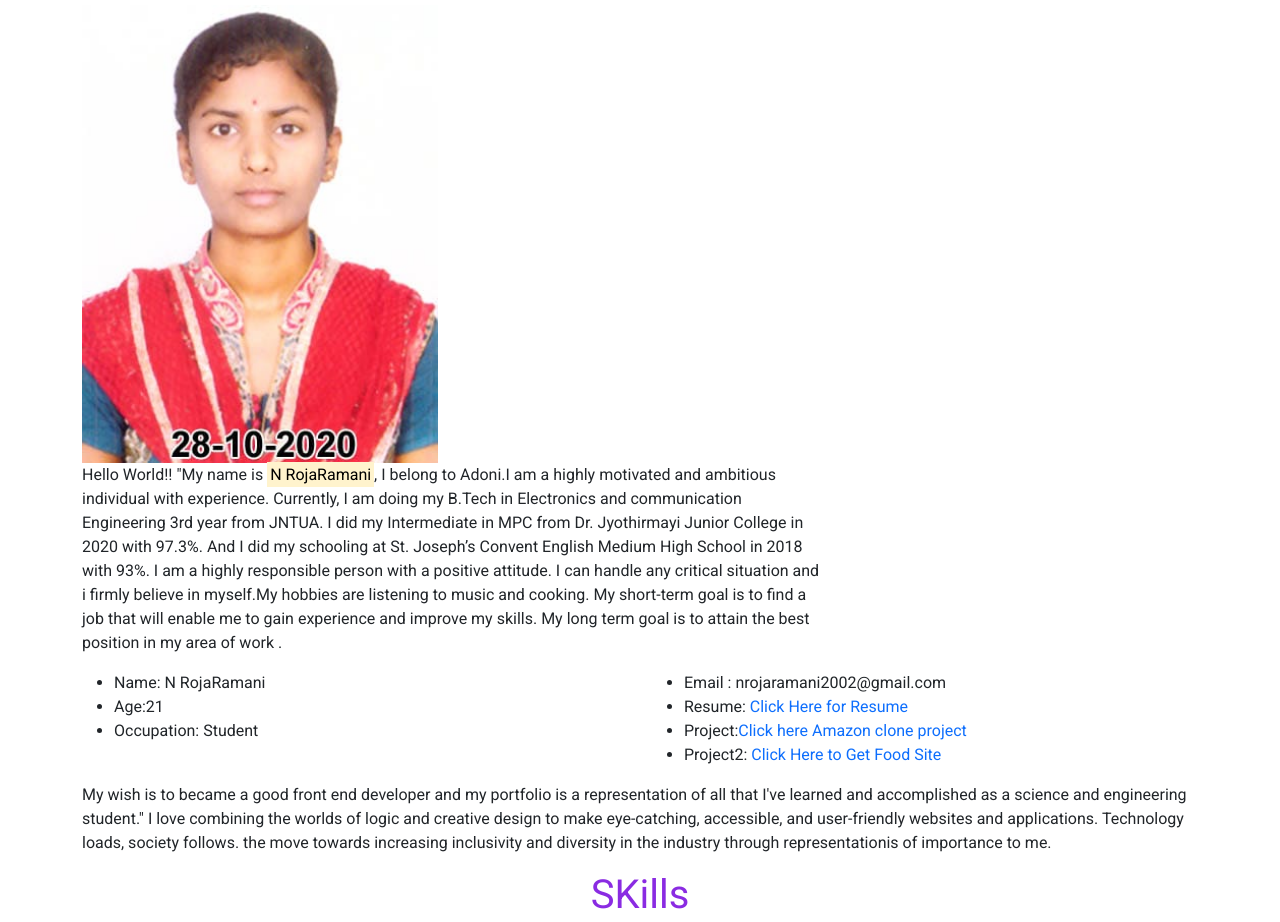
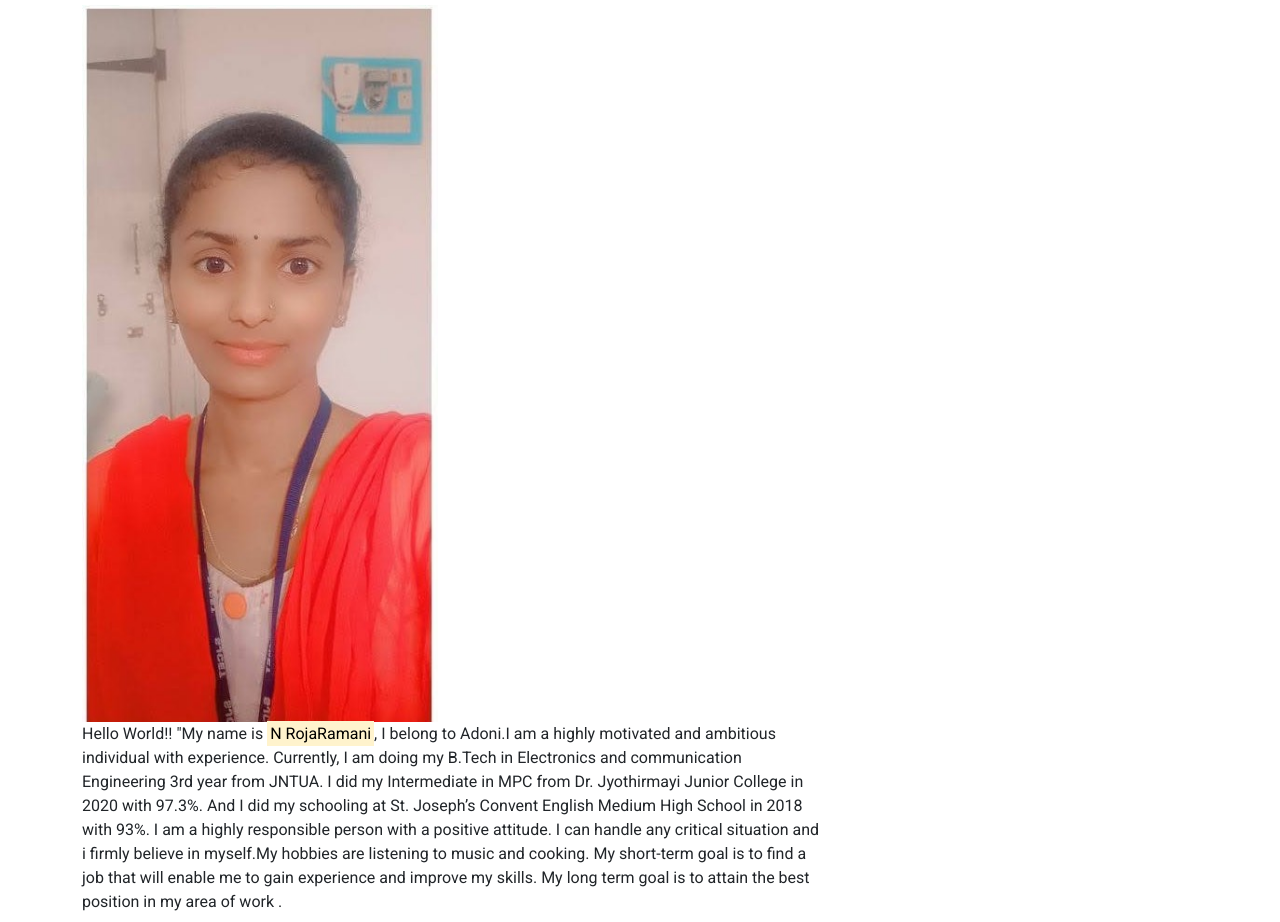
Before and after one commit to NRojaRamani/RR-portfolio, a plain HTML site: page index.html in a window 1280 px wide. Shown: the part 851-1773 px from the top of the page. Drawn offline with nearby package versions, Linux system fonts and the light colour scheme.

Commit message:
Update index.html

```diff
--- a/index.html
+++ b/index.html
@@ -70,7 +70,7 @@
       <h1 class="text-center " style="color:blueviolet">About Me</h1>
       <div class="row">
         <div class="col-md-4" data-aos="zoom-in">
-          <img src="pic roja.jpeg" alt="passportPicture " class="card-img img-fluid">
+          <img src="background.jpg" alt="passportPicture " class="card-img img-fluid">
         </div>
       </div>
 
```
